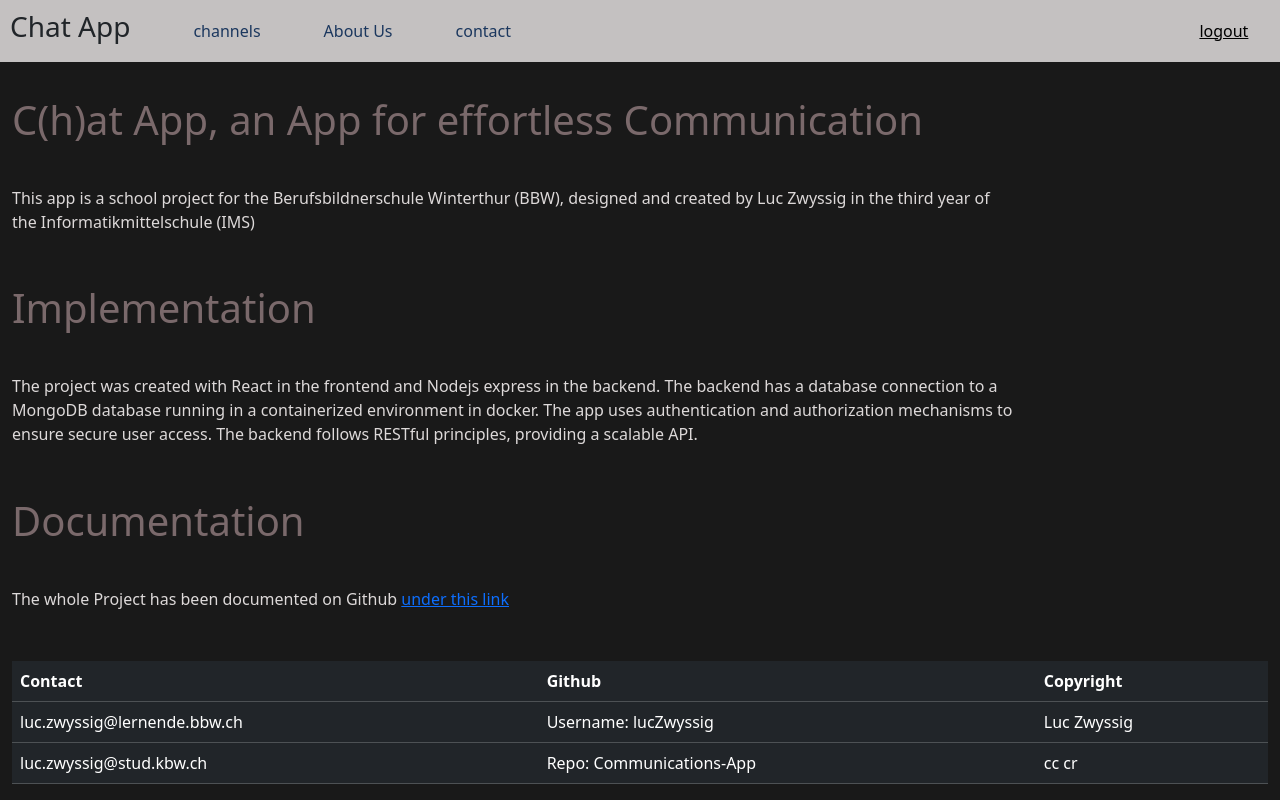
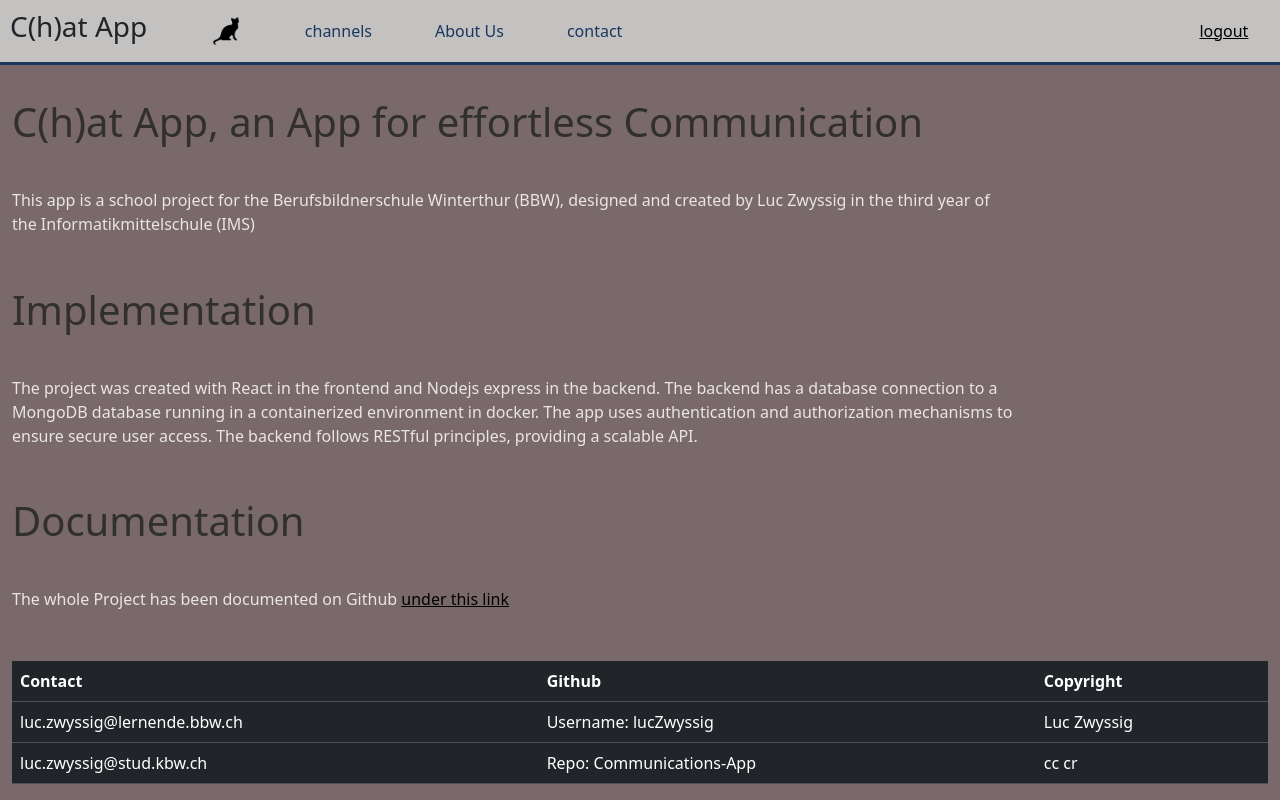
Before and after one commit to lucZwyssig/Communications-App, a React (Create React App) app in the folder Frontend/communications/: page /about in a window 1280 px wide. Built offline with nearby package versions, Linux system fonts and the light colour scheme; the HTML template or start-up script is replaced by a standard one.

Commit message:
feature: added logo

```diff
--- a/Frontend/communications/src/App.css
+++ b/Frontend/communications/src/App.css
@@ -21,8 +21,10 @@ textarea {
     gap: 5%;
     position: sticky;
     top: 0;
+    border-bottom: #1b375e 3px solid;
+}
 
-}
+
 
 #LogoutButton {
     background: none;
@@ -54,7 +56,7 @@ textarea {
 }
 
 .AuthorizationContainer {
-    background-color: #191919;
+    background-color: #343434;
     display: flex;
     flex-direction: column;
     justify-content: center;
@@ -71,7 +73,6 @@ textarea {
 }
 
 .AuthorizationForm {
-    border: 1px solid;
     padding: 5% 5% 8% 5%;
     background-color: #7A696B;
     border-radius: 15px;
@@ -327,7 +328,7 @@ textarea {
 }
 
 .AboutContainer {
-    background-color: #191919;
+    background-color: #7A696B;
     min-height: 100vh;
     display: flex;
     flex-direction: column;
@@ -337,13 +338,15 @@ textarea {
 
 .AboutContainer h1,
 .AboutContainer h2 {
-    color: #7A696B;
+    color: #312f2f;
 }
 
 .AboutContainer p {
-    color: rgb(221, 217, 217);
+    color: rgb(233, 229, 229);
     max-width: 80%;
 }
+
+
 
 .Footer {
     margin-top: auto;
--- a/Frontend/communications/src/Components/Channels/AddChannel.js
+++ b/Frontend/communications/src/Components/Channels/AddChannel.js
@@ -23,12 +23,21 @@ function AddChannel(props) {
             console.log(error);
         }
     }
+
+    function handleKeyPress(event) {
+        if (event.key === 'Enter' && !event.shiftKey) {
+          event.preventDefault();
+          postAddChannel();
+
+        }
+      };
+
     return (
         <div className="AddChannel">
             {showPopup ?
                     <div className="AddChannelContent">
                         <CloseButton onClick={() => setShowPopup(false)}/>
-                        <input type="text" placeholder="channel name" value={channelname} onChange={(e) => setChannelname(e.target.value)}></input>
+                        <input type="text" placeholder="channel name" value={channelname} onKeyDown={handleKeyPress} onChange={(e) => setChannelname(e.target.value)}></input>
                         <input type="button" onClick={postAddChannel} value="create"></input>
 
 
--- a/Frontend/communications/src/Components/Channels/ChannelList.js
+++ b/Frontend/communications/src/Components/Channels/ChannelList.js
@@ -29,8 +29,6 @@ function ChannelList() {
 
         <Container fluid className="ChannelContainer">
 
-            {//<Row style={{paddingLeft: "10px", paddingTop: "8px"}}><h1>Channels</h1></Row>
-            }
             <div id="ChannelPageDiv">
                 <Header />
                 <Col id="ChannelCol" className="col-12 col-sm-8 col-md-6 col-lg-4">
--- a/Frontend/communications/src/Components/Other/Header.js
+++ b/Frontend/communications/src/Components/Other/Header.js
@@ -1,10 +1,12 @@
 import { Link } from "react-router-dom";
 import LogoutForm from "../Authorization/LogoutForm";
+import cat from "../../Images/cat-logo-min.png";
 
 function Header(){
     return(
         <div id="Header">
-            <h3>Chat App</h3>
+            <h3>C(h)at App</h3>
+            <img src={cat} style={{height: "30px"}}></img>
             <Link to="/chats/channels" className="HeaderLink">channels</Link>
             <Link to="/about" className="HeaderLink">About Us</Link>
             <Link to="/contact" className="HeaderLink">contact</Link>
--- a/Frontend/communications/src/Pages/AboutUs.js
+++ b/Frontend/communications/src/Pages/AboutUs.js
@@ -19,7 +19,7 @@ function AboutUs(){
 
                 </div>
                 <h1>Documentation</h1>
-                <p>The whole Project has been documented on Github <Link to={"https://github.com/lucZwyssig/Communications-App"}>under this link</Link></p>
+                <p>The whole Project has been documented on Github <Link style={{color: "black"}} to={"https://github.com/lucZwyssig/Communications-App"}>under this link</Link></p>
                 <Table className="Footer" responsive variant="dark">
                     <thead>
                         <tr>
--- a/Frontend/communications/src/Pages/Contact.js
+++ b/Frontend/communications/src/Pages/Contact.js
@@ -4,7 +4,7 @@ import ContactForm from "../Components/Other/ContactForm";
 function Contact() {
     return (
 
-        <Container fluid style={{backgroundColor: "#191919", height: "100vh", overflow: "auto"}}>
+        <Container fluid style={{backgroundColor: "#c9bfc2", height: "100vh", overflow: "auto"}}>
             <Header />
             <div className="ContactDiv">
             <ContactForm />
--- a/Frontend/communications/src/Pages/Login.js
+++ b/Frontend/communications/src/Pages/Login.js
@@ -5,7 +5,7 @@ function Login() {
 
     return (
         <Container fluid className="AuthorizationContainer">
-            <h1 style={{color: "white", height:"70px"}}>C(h)at App</h1>
+            <h1 style={{ color: "white", height: "70px" }}>C(h)at App</h1>
             <LoginForm />
         </Container>
     );
```
Also changed, not shown: Frontend/communications/src/Images/cat-logo-min.png (added).
